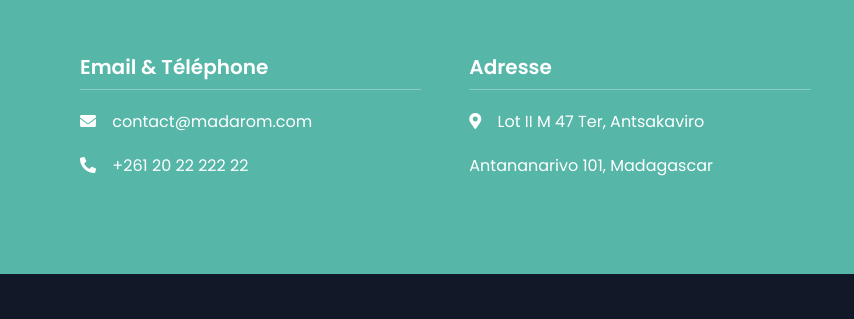
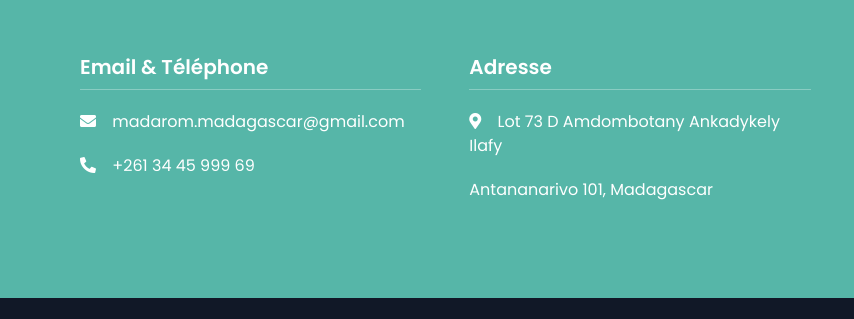
Before and after one commit to madarom/madarom-frontend-project, a website: page index.html in a window 1280 px wide. Shown: the part 3175-3494 px from the top of the page, 0-854 px from the left. Drawn offline with nearby package versions, Linux system fonts and the light colour scheme; no server answers; a small style sheet from the web is missing; a web font is replaced by a local one.

Commit message:
Update index.html

```diff
--- a/index.html
+++ b/index.html
@@ -285,14 +285,14 @@
             <!-- Contact -->
             <div class="space-y-5">
             <h3 class="text-xl font-semibold border-b border-white/30 pb-2" data-aos="fade-right" data-aos-delay="100">Email & Téléphone</h3>
-            <p data-aos="fade-right" data-aos-delay="150"><i class="fas fa-envelope mr-3 text-white"></i> contact@madarom.com</p>
-            <p data-aos="fade-right" data-aos-delay="250"><i class="fas fa-phone-alt mr-3 text-white"></i> +261 20 22 222 22</p>
+            <p data-aos="fade-right" data-aos-delay="150"><i class="fas fa-envelope mr-3 text-white"></i> madarom.madagascar@gmail.com</p>
+            <p data-aos="fade-right" data-aos-delay="250"><i class="fas fa-phone-alt mr-3 text-white"></i> +261 34 45 999 69</p>
             </div>
 
             <!-- Location -->
             <div class="space-y-5">
             <h3 class="text-xl font-semibold border-b border-white/30 pb-2" data-aos="fade-right" data-aos-delay="300">Adresse</h3>
-            <p data-aos="fade-right" data-aos-delay="350"><i class="fas fa-map-marker-alt mr-3 text-white"></i> Lot II M 47 Ter, Antsakaviro</p>
+            <p data-aos="fade-right" data-aos-delay="350"><i class="fas fa-map-marker-alt mr-3 text-white"></i> Lot 73 D Amdombotany Ankadykely Ilafy</p>
             <p data-aos="fade-right" data-aos-delay="400">Antananarivo 101, Madagascar</p>
             </div>
 
```
